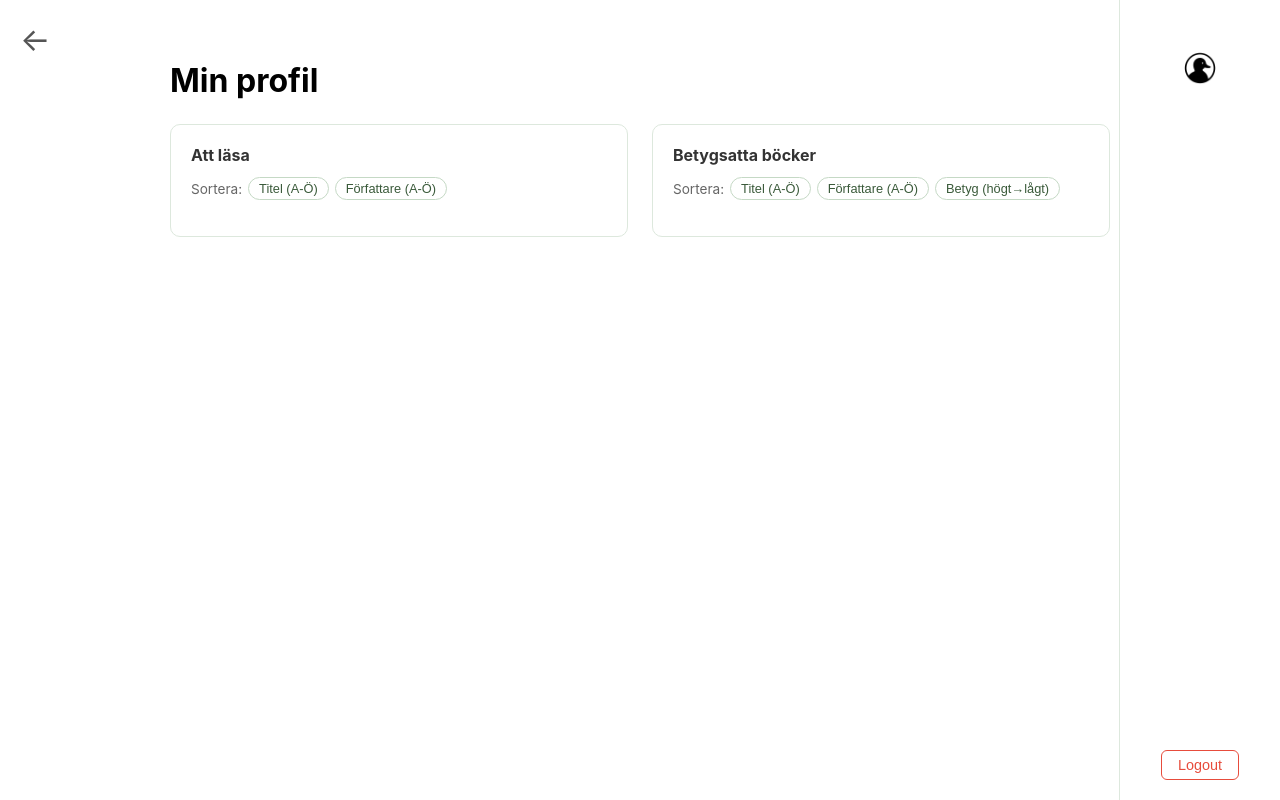
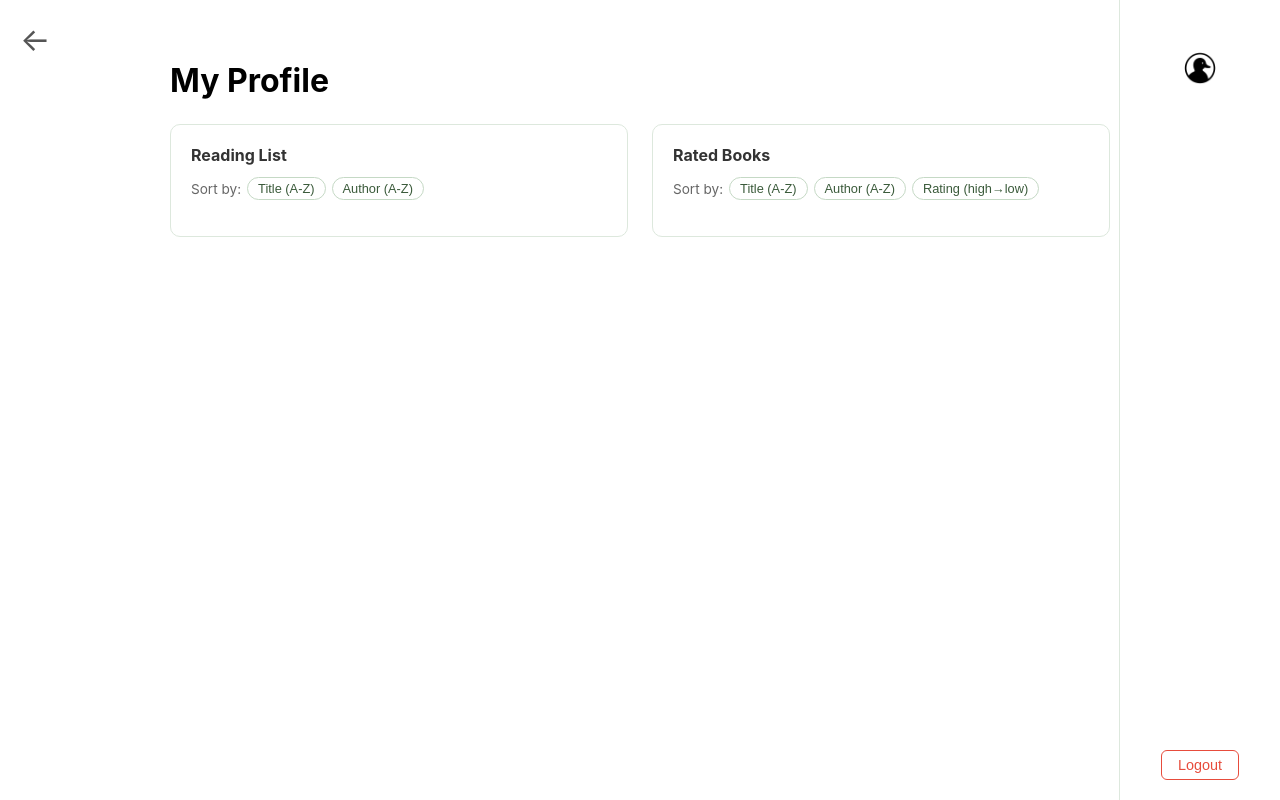
Before and after one commit to michelaslan/Spiritual-Pond, a plain HTML site: page frontend/profile.html in a window 1280 px wide. Drawn offline with nearby package versions, Linux system fonts and the light colour scheme; no server answers.

Commit message:
Changed some languadge faults

```diff
--- a/frontend/profile.html
+++ b/frontend/profile.html
@@ -3,7 +3,7 @@
 <head>
     <meta charset="UTF-8">
     <meta name="viewport" content="width=device-width, initial-scale=1.0">
-    <title>Min profil</title>
+    <title>My Profile</title>
     <script src="https://cdn.jsdelivr.net/npm/axios/dist/axios.min.js"></script>
     <script src="profile.js" defer></script>
     <link rel="stylesheet" href="style.css">
@@ -17,26 +17,26 @@
     </aside>
 
     <main id="profile-main">
-        <h1>Min profil</h1>
+        <h1>My Profile</h1>
         <div id="profile-columns">
 
             <section class="profile-section">
-                <h2>Att läsa</h2>
+                <h2>Reading List</h2>
                 <div class="filter">
-                    <span>Sortera:</span>
-                    <button id="read-titleFilter">Titel (A-Ö)</button>
-                    <button id="read-authorFilter">Författare (A-Ö)</button>
+                    <span>Sort by:</span>
+                    <button id="read-titleFilter">Title (A-Z)</button>
+                    <button id="read-authorFilter">Author (A-Z)</button>
                 </div>
                 <div id="readlist-container"></div>
             </section>
 
             <section class="profile-section">
-                <h2>Betygsatta böcker</h2>
+                <h2>Rated Books</h2>
                 <div class="filter">
-                    <span>Sortera:</span>
-                    <button id="rate-titleFilter">Titel (A-Ö)</button>
-                    <button id="rate-authorFilter">Författare (A-Ö)</button>
-                    <button id="rate-ratingFilter">Betyg (högt→lågt)</button>
+                    <span>Sort by:</span>
+                    <button id="rate-titleFilter">Title (A-Z)</button>
+                    <button id="rate-authorFilter">Author (A-Z)</button>
+                    <button id="rate-ratingFilter">Rating (high→low)</button>
                 </div>
                 <div id="rated-container"></div>
             </section>
--- a/frontend/profile.js
+++ b/frontend/profile.js
@@ -31,7 +31,7 @@ const renderProfile = async () => {
 
 const showReadlist = (books) => {
     const container = document.querySelector("#readlist-container");
-    container.innerHTML = books.length === 0 ? "<p>Din läslista är tom.</p>" : "";
+    container.innerHTML = books.length === 0 ? "<p>Your reading list is empty.</p>" : "";
 
     books.forEach(book => {
         container.innerHTML += `
@@ -57,7 +57,7 @@ async function deleteBook(e, bookDocumentId) {
 
 const showRated = (entries) => {
     const container = document.querySelector("#rated-container");
-    container.innerHTML = entries.length === 0 ? "<p>Du har inte betygsatt några böcker än.</p>" : "";
+    container.innerHTML = entries.length === 0 ? "<p>You haven't rated any books yet.</p>" : "";
     entries.forEach(entry => {
         const book = entry.book;
         if (!book) return;
```
